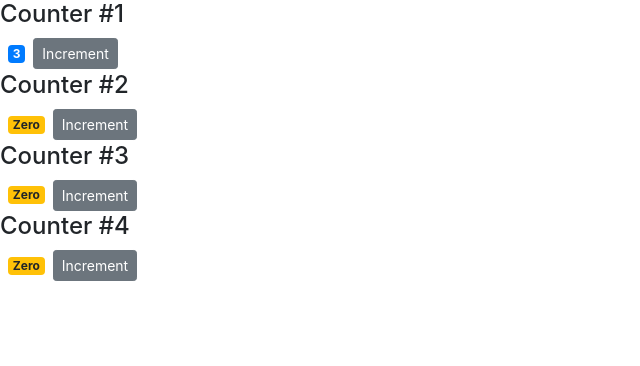
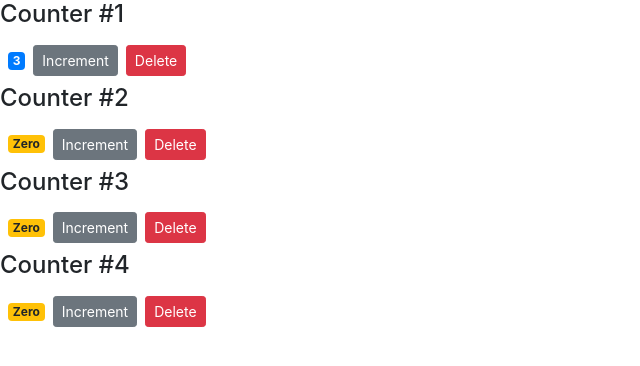
Before and after one commit to imrebartis/react-2019, a React (Create React App) app in the folder counter-app/: page / in a window 1280 px wide. Shown: the top 366 px of the page, without its empty margins (0-640 px from the left). Built offline with nearby package versions, Linux system fonts and the light colour scheme.

Commit message:
raise & handle event

```diff
--- a/counter-app/src/components/counter.jsx
+++ b/counter-app/src/components/counter.jsx
@@ -22,6 +22,7 @@
         >
           Increment
         </button>
+        <button onClick={this.props.onDelete} className="btn btn-danger btn-sm m-2">Delete</button>
       </div>
     );
   }
--- a/counter-app/src/components/counters.jsx
+++ b/counter-app/src/components/counters.jsx
@@ -10,11 +10,16 @@
       { id: 4, value: 0}
     ]
   };
+
+  handleDelete = () => {
+    console.log('event handler called');
+  };
+
   render() {
     return (
       <div>
         { this.state.counters.map(counter =>
-          <Counter key={counter.id} value={counter.value}>
+          <Counter key={counter.id} onDelete={this.handleDelete} value={counter.value}>
             <h4>Counter #{counter.id}</h4>
           </Counter>)}
       </div>
```
